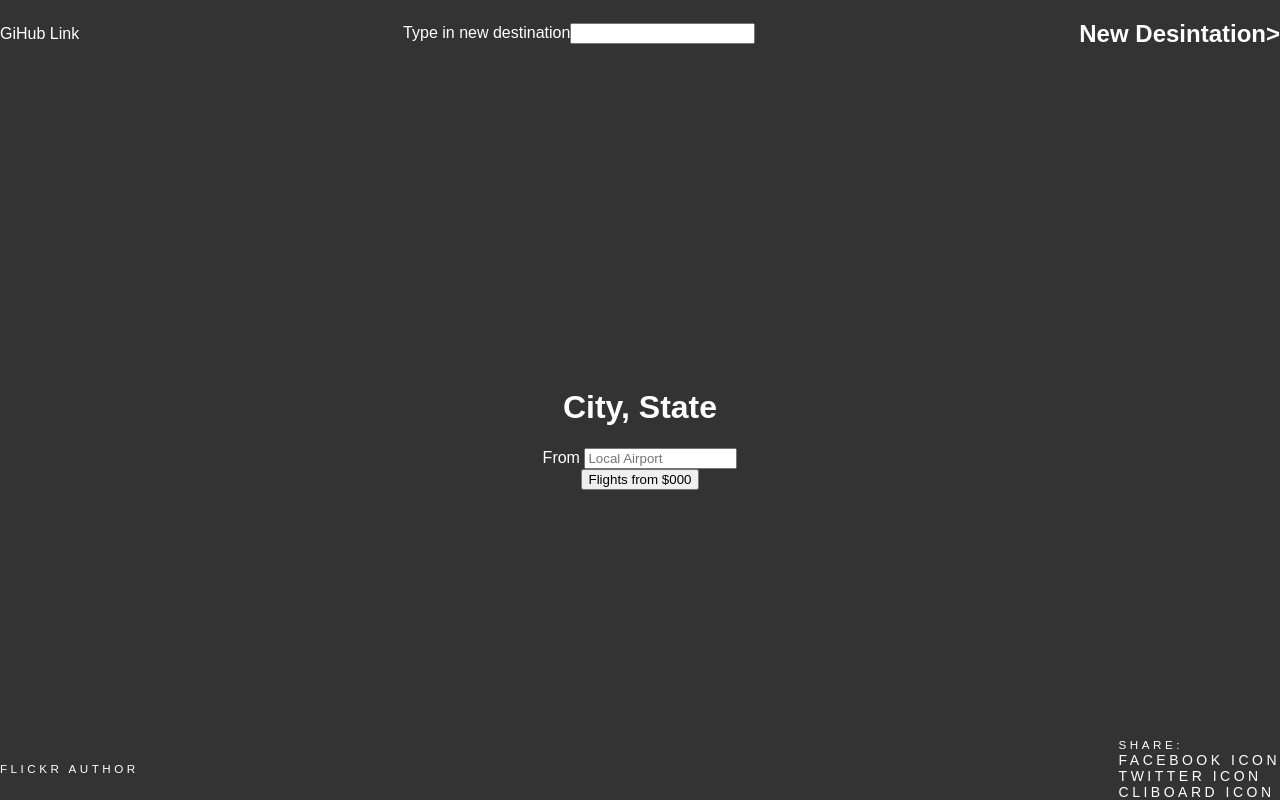
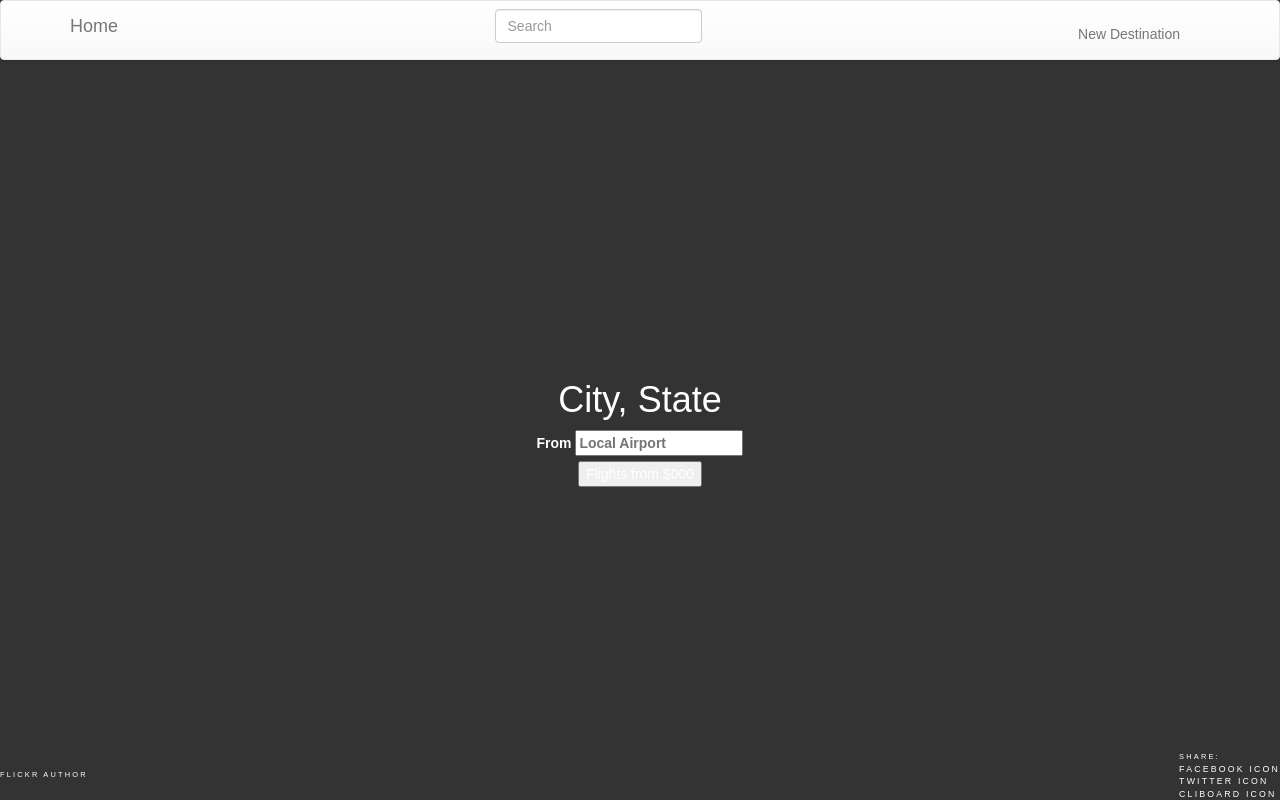
Before and after one commit to blarzHernandez/Voyage2-Turtles-04, a React (Create React App) app: page / in a window 1280 px wide. Built offline with nearby package versions, Linux system fonts and the light colour scheme.

Commit message:
react-bootstrap navbar-header

```diff
--- a/public/index.html
+++ b/public/index.html
@@ -10,15 +10,12 @@
     -->
     <link rel="manifest" href="%PUBLIC_URL%/manifest.json">
     <link rel="shortcut icon" href="%PUBLIC_URL%/favicon.ico">
-    <!--
-      Notice the use of %PUBLIC_URL% in the tags above.
-      It will be replaced with the URL of the `public` folder during the build.
-      Only files inside the `public` folder can be referenced from the HTML.
+    <!-- Latest compiled and minified CSS -->
+    <link rel="stylesheet" href="https://maxcdn.bootstrapcdn.com/bootstrap/latest/css/bootstrap.min.css">
+    <link href="https://maxcdn.bootstrapcdn.com/bootstrap/3.3.7/css/bootstrap.min.css" rel="stylesheet">
 
-      Unlike "/favicon.ico" or "favicon.ico", "%PUBLIC_URL%/favicon.ico" will
-      work correctly both with client-side routing and a non-root public URL.
-      Learn how to configure a non-root public URL by running `npm run build`.
-    -->
+    <!-- Optional theme -->
+    <link rel="stylesheet" href="https://maxcdn.bootstrapcdn.com/bootstrap/latest/css/bootstrap-theme.min.css">
     <title>Wandertab-clone</title>
   </head>
   <body>
--- a/src/components/Footer.js
+++ b/src/components/Footer.js
@@ -8,8 +8,8 @@ class Footer extends Component {
             <small><a href="#">Flickr Author</a></small>
             <ul className="list pa0 ma0">
               <small>Share:</small>
-              <li><a ClassName="iconLink" href="#">Facebook Icon</a></li>
-              <li><a ClassName="iconLink" href="#">Twitter Icon</a></li>
+              <li><a className="iconLink" href="#">Facebook Icon</a></li>
+              <li><a className="iconLink" href="#">Twitter Icon</a></li>
               <li id="CopyToClipboard">Cliboard Icon</li>
             </ul>
           </div>
--- a/src/components/Header.js
+++ b/src/components/Header.js
@@ -1,17 +1,29 @@
 import React, { Component } from 'react';
+import {Nav, NavDropdown,Form, FormControl,FormGroup, Navbar,Button, ButtonGroup, NavbarHeader, NavbarInstance, MenuItem, NavItem }from 'react-bootstrap';
 
 class Header extends Component {
   render() {
     return (
-      <header className="flex justify-between items-center">
-        <a className="githubLink" href="">GiHub Link</a>
-        <label htmlFor="selectDesination">Type in new destination
-          <input type="text" id="selectDesination"/>
-        </label>
-        <div>
-          <h2>New Desintation></h2>
-        </div>
-      </header>
+      <Navbar>
+          <Navbar.Header>
+            <Navbar.Brand>
+              <a href="#">Home</a>
+            </Navbar.Brand>
+            <Navbar.Toggle />
+          </Navbar.Header>
+          <Navbar.Collapse>
+          <div className="center-search">
+            <Navbar.Form >
+              <FormGroup >
+                  <FormControl type="text" placeholder="Search" />
+              </FormGroup>
+              <Nav pullRight>
+              <NavItem eventKey={2} href="#">New Destination</NavItem>
+              </Nav>
+            </Navbar.Form>
+            </div>
+          </Navbar.Collapse>
+      </Navbar>
     );
   }
 }
--- a/src/index.css
+++ b/src/index.css
@@ -97,3 +97,7 @@ a {
   text-decoration: none;
   color: #fff;
 }
+
+.center-search{
+  text-align: center;
+}
```
